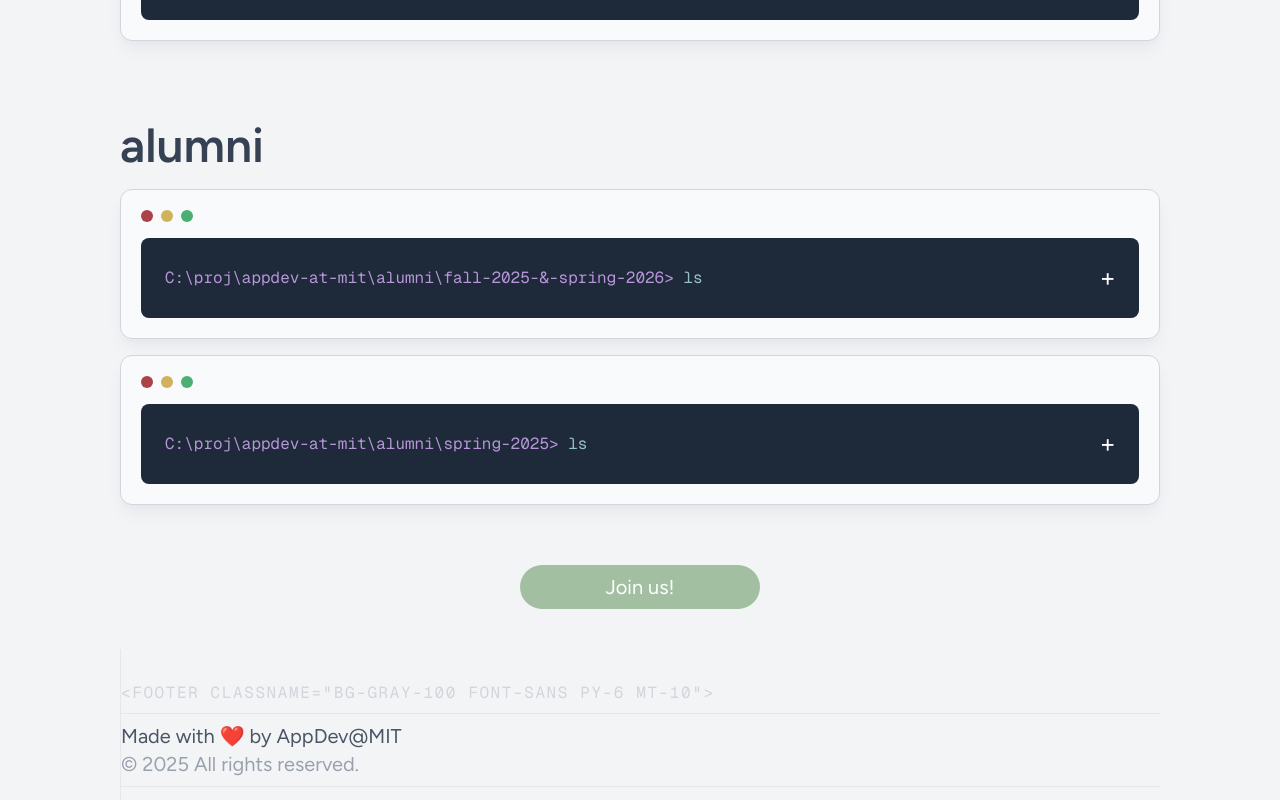
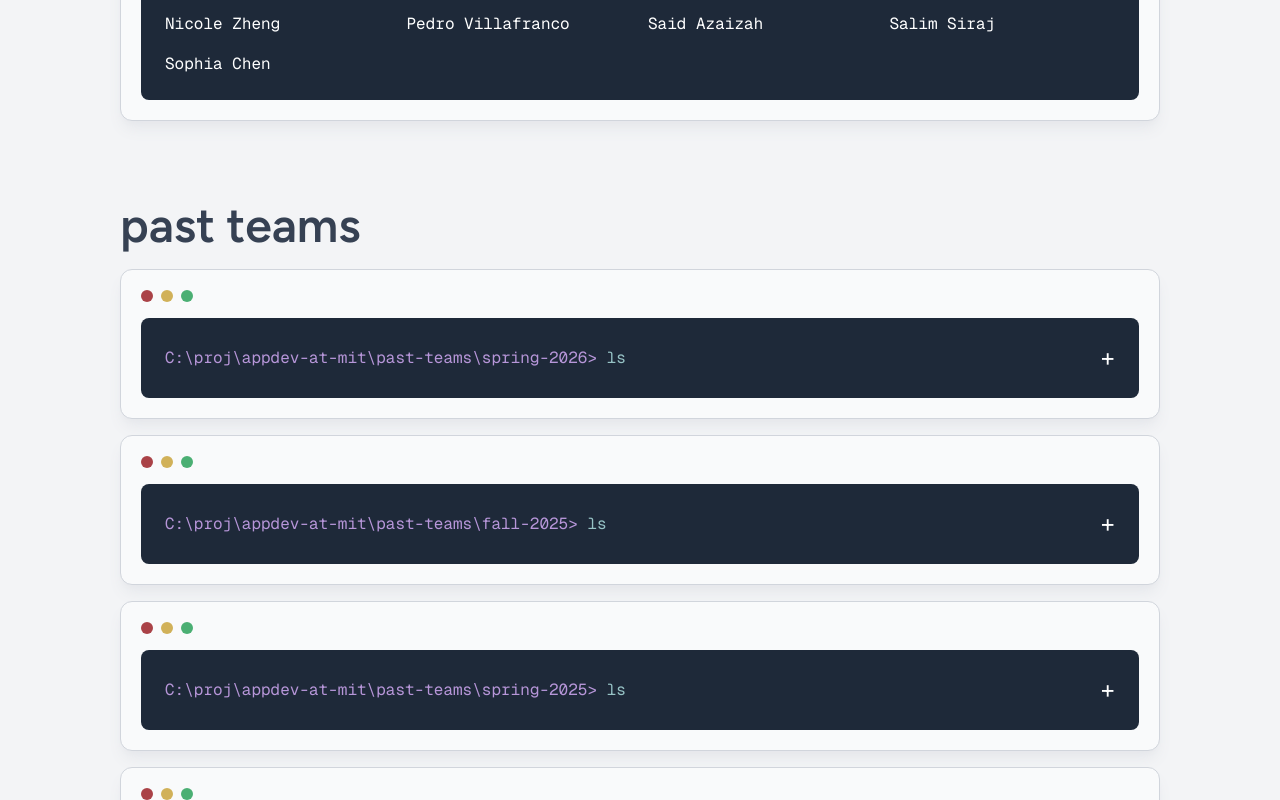
Before and after one commit to appdev-at-mit/appdev-site, a Next.js app: page /team in a window 1280 px wide. Shown: the part 3500-4300 px from the top of the page. Built offline with nearby package versions, Linux system fonts and the light colour scheme.

Commit message:
update past mems & add dormpop

```diff
--- a/src/app/products/page.tsx
+++ b/src/app/products/page.tsx
@@ -95,7 +95,9 @@ function ProjectCard({ project }: { project: Project }) {
     <div>
       <AppWindow>
         <div className="md:flex justify-center mb-5">
-          <div className="w-full lg:w-1/2 mb-5 md:pr-5">
+          <div
+            className={`w-full mb-5 ${project.imageUrl ? "lg:w-1/2 md:pr-5" : ""}`}
+          >
             <h3 className="text-3xl font-semibold mb-3">{project.title}</h3>
             <p className="text-xl mb-5">{project.description}</p>
             <p className="text-xl text-gray-500 mb-5">{project.team}</p>
@@ -111,6 +113,7 @@ function ProjectCard({ project }: { project: Project }) {
               </Link>
             )}
           </div>
+          {project.imageUrl && (
             <div className="w-full lg:w-1/2 justify-center items-center">
               <Image
                 src={project.imageUrl}
@@ -123,6 +126,7 @@ function ProjectCard({ project }: { project: Project }) {
                 className="rounded-lg border-1 border-gray-300 w-full"
               />
             </div>
+          )}
         </div>
       </AppWindow>
       <div className="mt-10"></div>
--- a/src/app/products/projectdetails.ts
+++ b/src/app/products/projectdetails.ts
@@ -34,4 +34,12 @@ export const archivedProjects = [
     imageUrl: "/fullhouse.png",
     team: "Eric Zhan, Jack MarionSims, Jennet Zamanova, Josie Wang, Peter Lin, Rahsun Komatsuzaki-Fields, Smruti Patil",
   },
+  {
+    title: "DormPop",
+    description:
+      "A campus marketplace for buying and selling secondhand clothes and dorm finds. Browse listings, filter by type, color, and price, and arrange pickup or a try-on with the seller.",
+    link: "",
+    imageUrl: "",
+    team: "Angela Yang, Carys Chan, Connie Chen, Giovanni Avila, Jing Lin, Serena Lu",
+  },
 ];
--- a/src/app/team/members.ts
+++ b/src/app/team/members.ts
@@ -114,42 +114,80 @@ const developers: string[] = [
   "Alyssa Chu",
   "Amelia Haller",
   "Amy Kuang",
+  "Angelina Li",
   "Anna Nguyen",
+  "Aryan Raj",
   "Carys Chan",
   "Ekam Kaur",
+  "Elisa Zhang",
   "Ellie Strano",
   "Erick Chen",
+  "Fela Ralte",
   "Jack Zhou",
   "Jany Zhang",
   "Jay Suarez Vanderpol",
   "Jovian Soejono",
+  "Kaemyn Brown",
   "Kelvin La",
   "Marina Awad",
   "Natalia Arias",
   "Nicole Zheng",
+  "Pedro Villafranco",
+  "Said Azaizah",
   "Salim Siraj",
+  "Sophia Chen",
 ];
 
-interface AlumniGroup {
+interface PastTeam {
   semester: string;
   members: string[];
 }
 
-const alumni: AlumniGroup[] = [
+const pastTeams: PastTeam[] = [
   {
-    semester: "Fall 2025 & Spring 2026",
+    semester: "Spring 2026",
+    members: [
+      "Adrian Johnson",
+      "Alyssa Chu",
+      "Amber Lin",
+      "Angela Yang",
+      "Anna Zavadski",
+      "Carys Chan",
+      "Charles Lai",
+      "Connie Chen",
+      "Daniel Jiang",
+      "Giovanni Avila",
+      "Jing Lin",
+      "Jonathan Wang",
+      "Julia Xiang",
+      "Katherine Wang",
+      "Kelvin La",
+      "Megna Pillarisetti",
+      "Neha Sane",
+      "Nicole Zheng",
+      "Riya Sahu",
+      "Rojina Adhikari",
+      "Serena Lu",
+      "Sut Naw",
+    ],
+  },
+  {
+    semester: "Fall 2025",
     members: [
       "Akpandu Ekezie",
+      "Amy Lin",
       "An Dinh",
       "Andy Yu",
       "April Kovacs",
+      "Bhadra Rupesh",
+      "Bridget Jiang",
       "Calista Huang",
       "Cindy Lin",
       "Daniel Jiang",
       "David Sevilla",
+      "Elisa Zhang",
       "Ellie Feng",
       "Emma Li",
-      "Eric Zhan",
       "Harrison Liang",
       "Isabelle Chan",
       "Jada Ogueh",
@@ -158,14 +196,16 @@ const alumni: AlumniGroup[] = [
       "Joanna Liu",
       "Josie Wang",
       "Katherine Wang",
-      "Leena Dudi",
+      "Lin Ni",
       "Lucy Sun",
       "Maria Taveras",
-      "Michelle Han",
       "Mohamed Algraiw",
+      "Nicole Zheng",
       "Peter Lin",
       "Rahsun Komatsuzaki-Fields",
+      "Riya Sahu",
       "Robert Chondro",
+      "Samantha Shih",
       "Shelly Yang",
       "Thinh Pham",
       "Victoria Ou",
@@ -176,41 +216,62 @@ const alumni: AlumniGroup[] = [
     semester: "Spring 2025",
     members: [
       "Alexander Liang",
+      "An Dinh",
+      "Anna Li",
+      "Bhadra Rupesh",
+      "Eric Zhan",
+      "Fiona Lu",
+      "Grant Hu",
+      "Hailey Pan",
+      "Jack MarionSims",
+      "Jennet Zamanova",
+      "Jensen Coonradt",
+      "Jieruei Chang",
+      "Jity Woldemichael",
+      "Jocelyn Zhao",
+      "Jocelyn Zheng",
+      "Josie Wang",
+      "Justin Le",
+      "Kao Anchaleenukoon",
+      "Kara Chou",
+      "Michelle Sotelo",
+      "Natalie Tan",
+      "Owen Coulter",
+      "Peter Lin",
+      "Rachel Onwu",
+      "Rahsun Komatsuzaki-Fields",
+      "Samantha Shih",
+      "Smruti Patil",
+      "Stephen Hong",
+      "Tolu Ojo-Osagie",
+      "Victoria Park",
+      "Vy Pham",
+    ],
+  },
+  {
+    semester: "Fall 2024",
+    members: [
       "Andrew Yuan",
       "Andrew Zhang",
       "Angelina Ning",
       "Anna Li",
       "Bhadra Rupesh",
       "Elaine Jiang",
-      "Fiona Lu",
-      "Grant Hu",
-      "Jack MarionSims",
-      "Jennet Zamanova",
+      "Eric Zhan",
+      "Hailey Pan",
       "Jensen Coonradt",
-      "Jity Woldemichael",
-      "Jocelyn Zhao",
       "Jocelyn Zheng",
-      "Justin Le",
-      "Kao Anchaleenukoon",
-      "Kara Chou",
+      "Josie Wang",
       "Kathryn Le",
       "Khushi Parikh",
       "Lauren Yoo",
-      "Michelle Sotelo",
-      "Natalie Tan",
       "Nicole Shen",
-      "Owen Coulter",
-      "Peter Lin",
-      "Rachel Onwu",
+      "Rahsun Komatsuzaki-Fields",
+      "Samantha Shih",
       "Sejal Rathi",
-      "Smruti Patil",
       "Srilekha Mamidala",
-      "Stephen Hong",
-      "Tolu Ojo-Osagie",
-      "Victoria Park",
-      "Vy Pham",
     ],
   },
 ];
 
-export { developers, exec, alumni };
+export { developers, exec, pastTeams };
--- a/src/app/team/page.tsx
+++ b/src/app/team/page.tsx
@@ -1,6 +1,6 @@
 "use client";
 
-import { exec, developers, alumni } from "./members";
+import { exec, developers, pastTeams } from "./members";
 import Navbar from "../components/navbar";
 import Footer from "../components/footer";
 import AppWindow from "../components/appwindow";
@@ -10,10 +10,10 @@ import Link from "next/link";
 import { useState } from "react";
 
 export default function TeamPage() {
-  const [openAlumni, setOpenAlumni] = useState<string | null>(null);
+  const [openTeam, setOpenTeam] = useState<string | null>(null);
 
-  const toggleAlumni = (semester: string) => {
-    setOpenAlumni(openAlumni === semester ? null : semester);
+  const toggleTeam = (semester: string) => {
+    setOpenTeam(openTeam === semester ? null : semester);
   };
   return (
     <div className="bg-gray-100">
@@ -105,36 +105,36 @@ relative sm:flex"
         </AppWindow>
 
         <h2 className="text-5xl mt-20 mb-5 font-semibold text-gray-700">
-          alumni
+          past teams
         </h2>
-        {alumni.map((group) => (
+        {pastTeams.map((group) => (
           <div key={group.semester} className="mb-4">
             <AppWindow>
               <div className="bg-gray-800 rounded-lg text-white font-mono overflow-hidden">
                 <button
-                  onClick={() => toggleAlumni(group.semester)}
+                  onClick={() => toggleTeam(group.semester)}
                   className="w-full p-6 text-left hover:bg-gray-700 transition-colors rounded-lg"
                 >
                   <p className="flex items-center justify-between">
                     <span>
                       <span className="text-appdev-purple">
-                        C:\proj\appdev-at-mit\alumni\
+                        C:\proj\appdev-at-mit\past-teams\
                         {group.semester.toLowerCase().replace(/\s+/g, "-")}&gt;
                       </span>
                       <span className="text-appdev-teal"> ls</span>
                     </span>
                     <span
                       className={`text-2xl transition-transform duration-300 ${
-                        openAlumni === group.semester ? "rotate-0" : "rotate-0"
+                        openTeam === group.semester ? "rotate-0" : "rotate-0"
                       }`}
                     >
-                      {openAlumni === group.semester ? "-" : "+"}
+                      {openTeam === group.semester ? "-" : "+"}
                     </span>
                   </p>
                 </button>
                 <div
                   className={`transition-all duration-300 ease-in-out ${
-                    openAlumni === group.semester
+                    openTeam === group.semester
                       ? "max-h-[2000px] opacity-100"
                       : "max-h-0 opacity-0"
                   }`}
```
Lines whose indentation alone changed are shown as unchanged.
